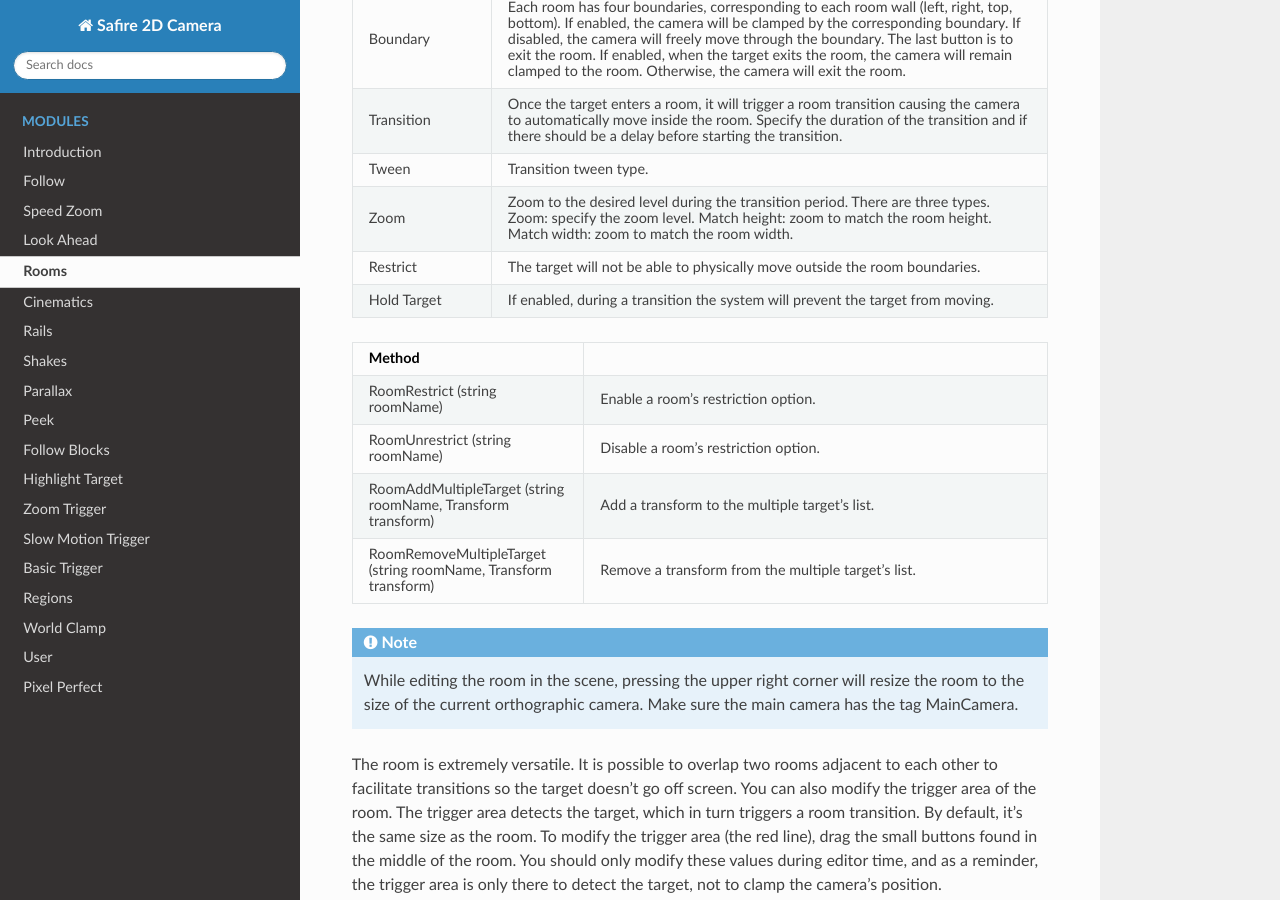
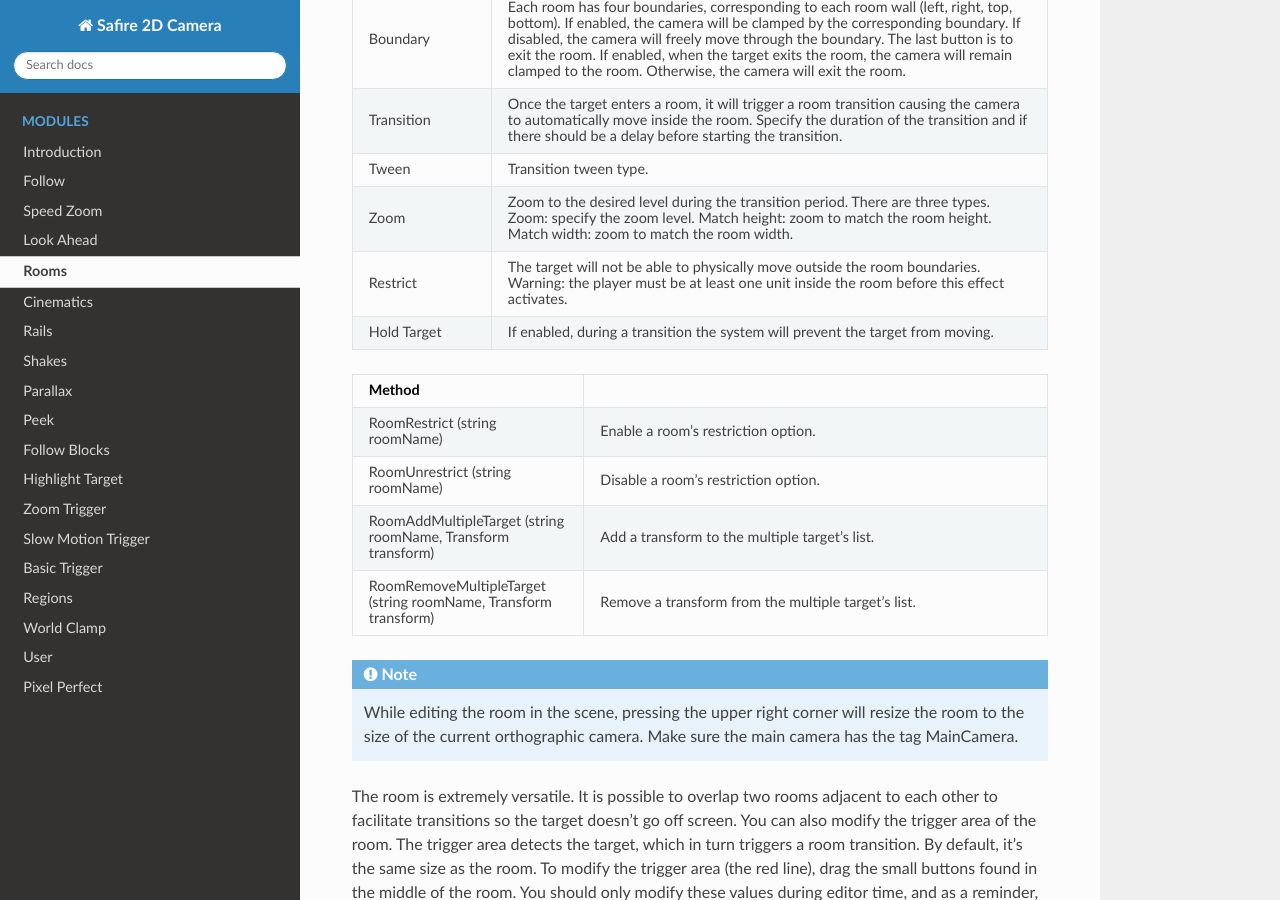
Before and after one commit to TwoBitMachines/Safire2DCameraDocs, a Sphinx documentation site: the page built from source/modules/rooms.rst, in a window 1280 px wide and 900 px high, scrolled down 331 px. Built offline with Sphinx 7.4.7 and the Read the Docs theme 2.0.0, drawn with Linux system fonts in a browser that asks for light colours.

Commit message:
Rooms update.

```diff
--- a/source/modules/rooms.rst
+++ b/source/modules/rooms.rst
@@ -34,7 +34,8 @@ the room. The room boundaries will then clamp the camera’s position.
        Match height: zoom to match the room height. Match width: zoom to match the room width.
 
    * - Restrict
-     - The target will not be able to physically move outside the room boundaries.
+     - The target will not be able to physically move outside the room boundaries. Warning: the player must be at least
+       one unit inside the room before this effect activates.
 
    * - Hold Target
      - If enabled, during a transition the system will prevent the target from moving.
```
Also changed, not shown: 5 other files.
